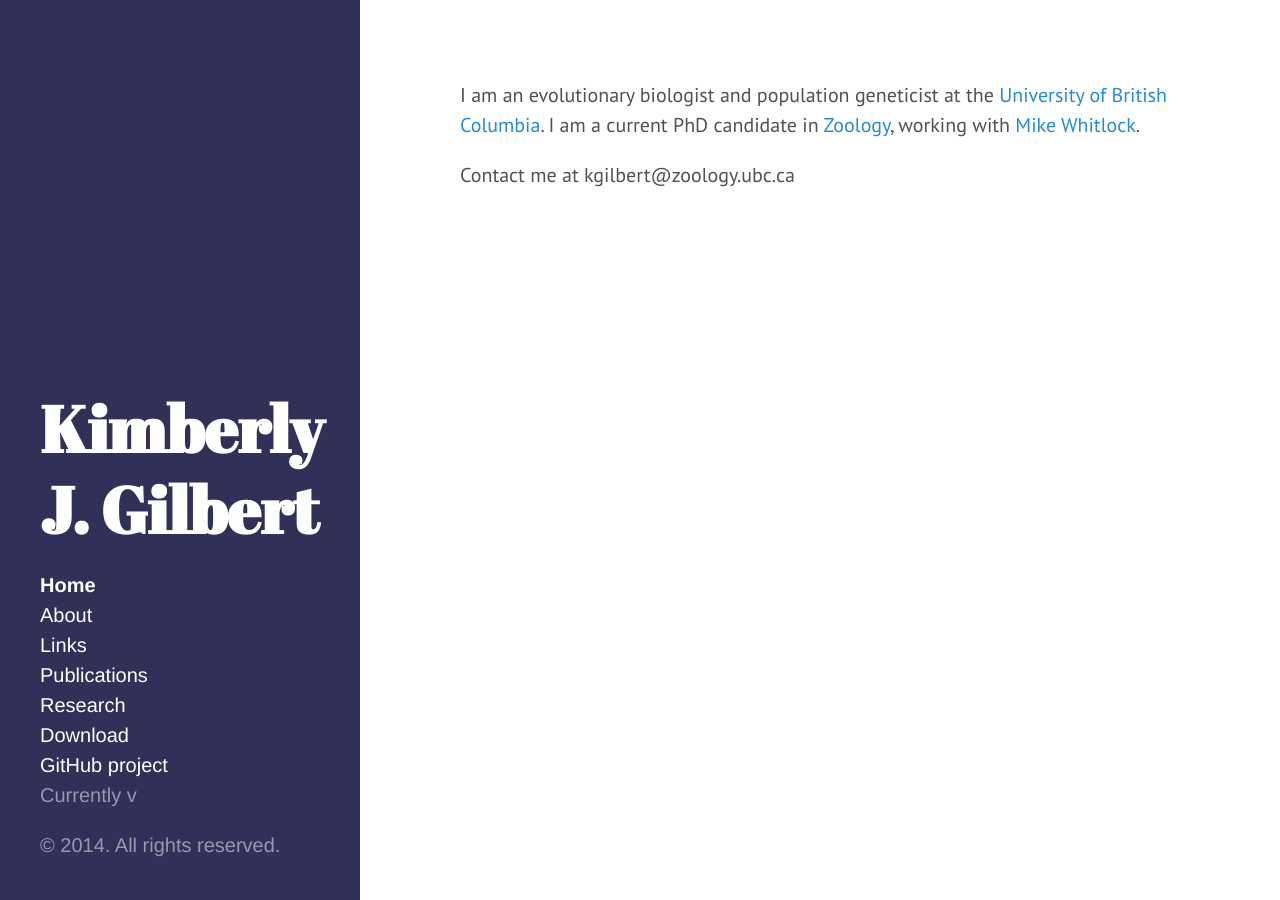
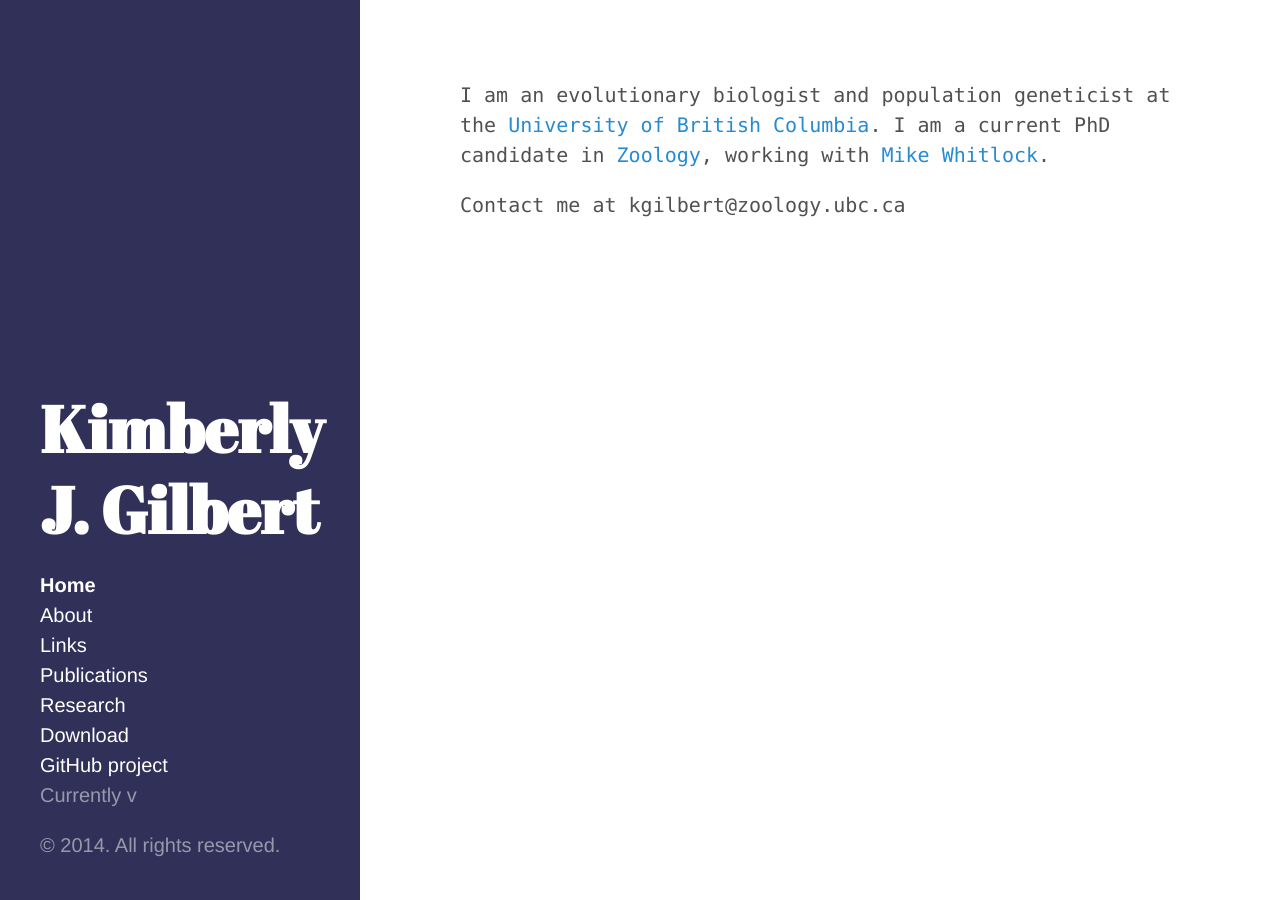
Before and after one commit to kjgilbert/kjgilbert.github.io, a Jekyll site: the page built from index.md, in a window 1280 px wide. Built offline with Jekyll 4.4.1, drawn with Linux system fonts in a browser that asks for light colours; Markdown is read by kramdown in place of the engine named in the settings.

```diff
--- a/public/css/hyde.css
+++ b/public/css/hyde.css
@@ -32,7 +32,7 @@
  */
 
 html {
-  font-family: "PT Sans", Helvetica, Arial, sans-serif;
+  font-family: Menlo, Monaco, "Courier New", monospace;
 }
 @media (min-width: 48rem) {
   html {
```
